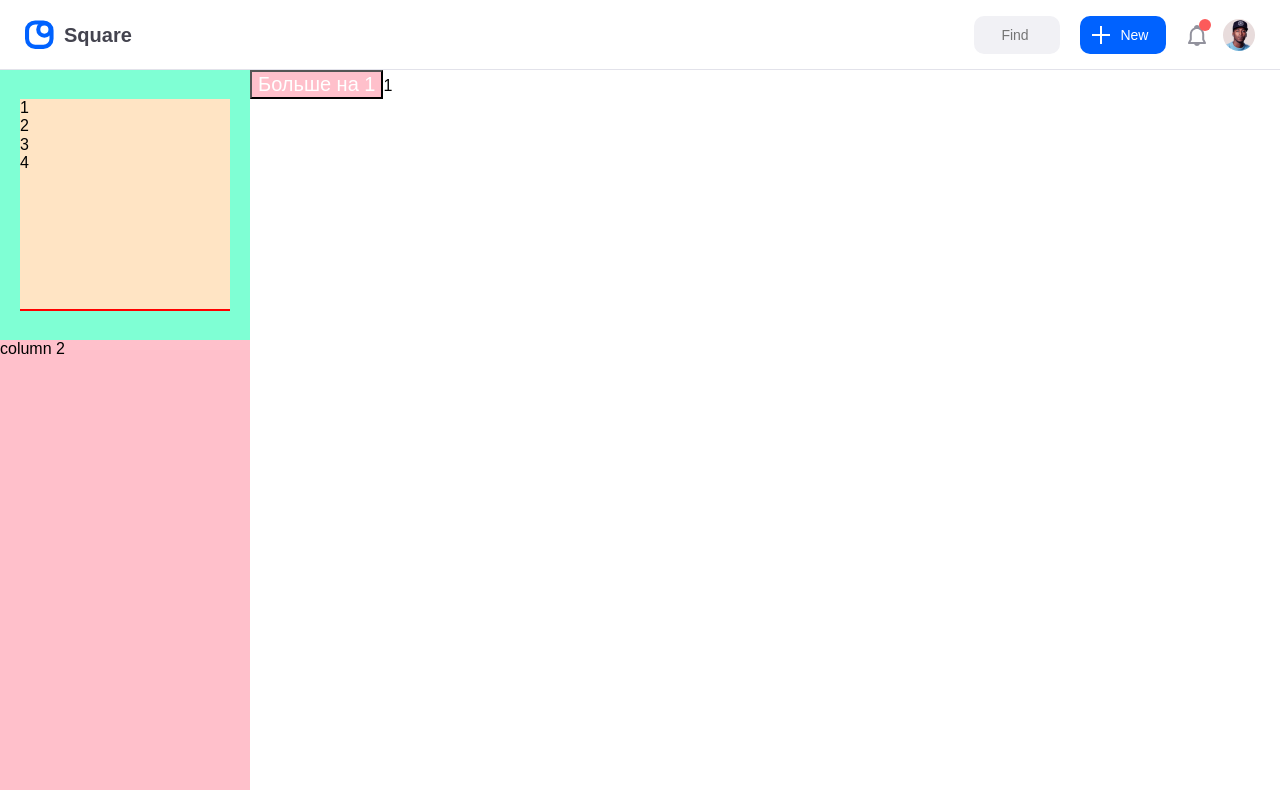
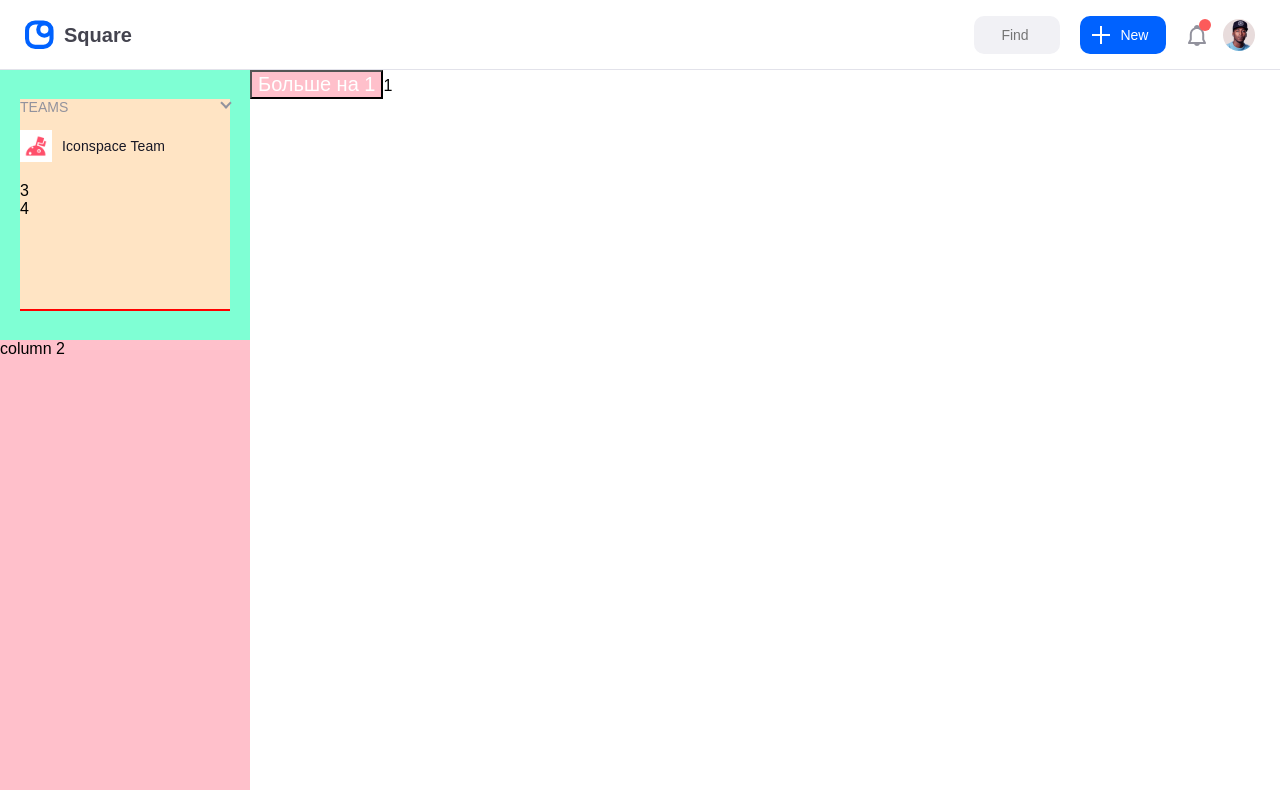
Before and after one commit to heysafronov/square-react-dashboard, a React app: page / in a window 1280 px wide. Built offline with nearby package versions, Linux system fonts and the light colour scheme; a web font is replaced by a local one.

Commit message:
Internal task #11

```diff
--- a/src/components/Common/Sidebar/Header/HeaderItems.tsx
+++ b/src/components/Common/Sidebar/Header/HeaderItems.tsx
@@ -1,17 +1,70 @@
 import * as React from 'react'
 import styled from 'styled-components'
 
+const FlexWrapper = styled.div`
+  display: flex;
+  align-items: center;
+  margin: 15px 0 20px 0;
+`
+const TeamAvatar = styled.img`
+  width: 32px;
+  height: 32px;
+  margin-right: 10px;
+`
+const TeamName = styled.span`
+  font-size: 14px;
+  letter-spacing: 0.1px;
+  color: #171725;
+`
 const HeaderItemsWrapper = styled.div`
   display: flex;
   flex-direction: column;
 `
+const FlexWrapperBetween = styled.div`
+  display: flex;
+  justify-content: space-between;
+`
+const Arrow = styled.div`
+  border: solid #92929d;
+  border-width: 0 2px 2px 0;
+  display: flex;
+  padding: 3px;
+`
+const ArrowDown = styled(Arrow)`
+  transform: rotate(45deg);
+`
+const ArrowUp = styled(Arrow)`
+  transform: rotate(135deg);
+`
+const TeamsTitle = styled.span`
+  text-transform: uppercase;
+  font-size: 14px;
+  color: #92929d;
+`
 
 const HeaderItems = () => {
+  const [opened, setOpened] = React.useState(true)
+
+  const handleOpened = () => {
+    setOpened(!opened)
+  }
+
   return (
     <HeaderItemsWrapper>
-      <div>1</div>
-      <div>2</div>
-      <div>3</div>
+      <FlexWrapperBetween>
+        <TeamsTitle>Teams</TeamsTitle>
+        <div onClick={handleOpened}>{opened ? <ArrowDown /> : <ArrowUp />}</div>
+      </FlexWrapperBetween>
+      {opened ? (
+        <FlexWrapper>
+          <TeamAvatar
+            src={require('assets/images/team1.png')}
+            alt='Team avatar'
+          />
+          <TeamName>Iconspace Team</TeamName>
+        </FlexWrapper>
+      ) : null}
+      {opened ? <div>3</div> : null}
       <div>4</div>
     </HeaderItemsWrapper>
   )
```
Also changed, not shown: src/assets/images/team1.png (added), src/assets/images/team2.png (added).
